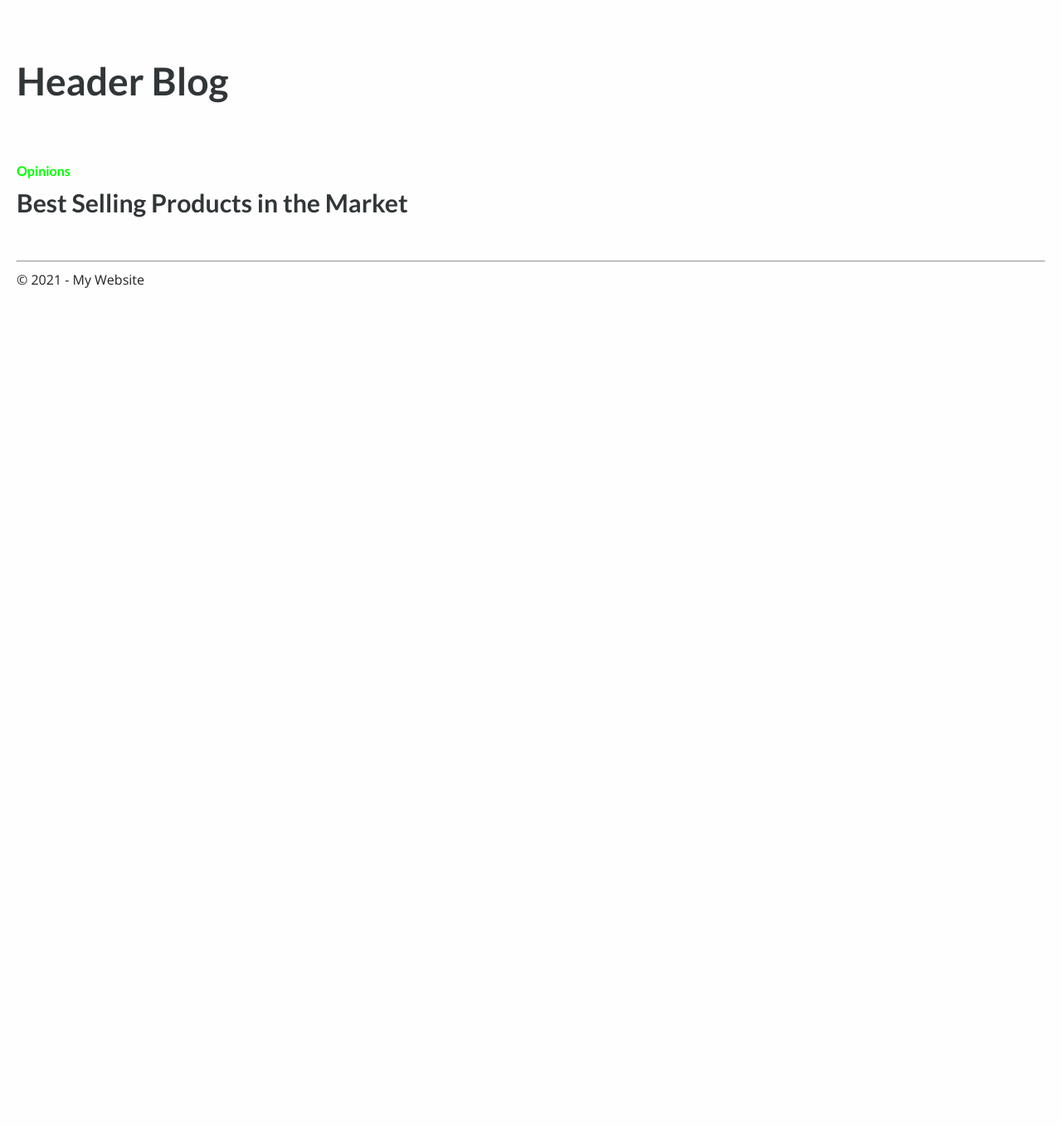
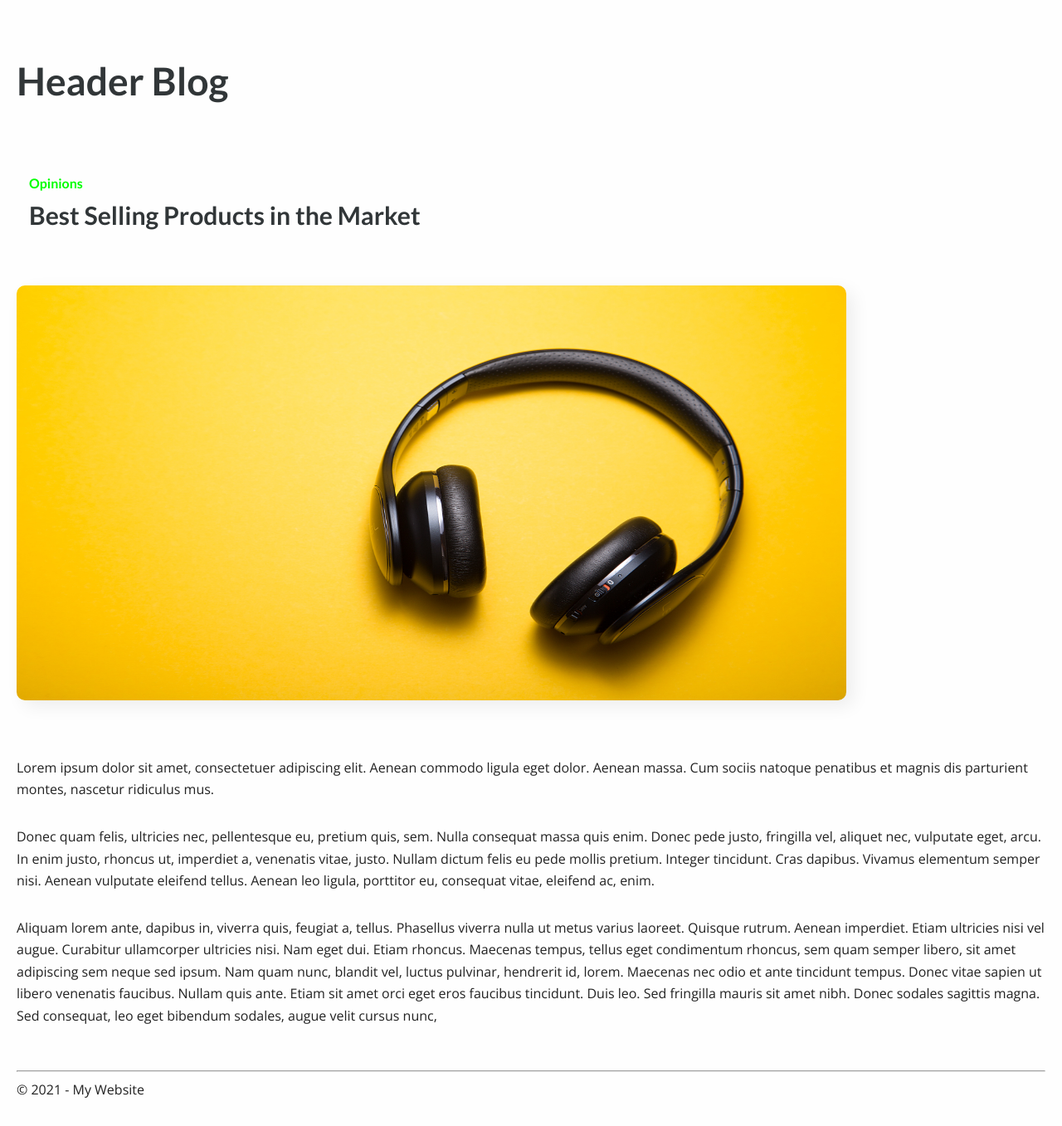
Before and after one commit to ankushydv26/Header.Blog, a Next.js app: page /1 in a window 1280 px wide. Shown: the whole page at 83% size. Before the commit the page ends 800 px from the top, so only its background shows below. Built offline with nearby package versions, Linux system fonts and the light colour scheme.

Commit message:
some chnage  & details page layout

```diff
--- a/src/app/[slug]/page.js
+++ b/src/app/[slug]/page.js
@@ -1,16 +1,61 @@
-import getCategoryColor from "../helper/getCategory-color"
+import getCategoryColor from "../helper/getCategory-color";
+import Image from "next/image";
+import styles from "./styles.module.sass";
 
 const BlogDetails = () => {
   return (
     <>
       <div className="container pb-80">
-      <div className={` mb-10  c-${getCategoryColor("Opinions")} h6`}>
-              Opinions
+        <div className="col col-9">
+          <div className={` mb-10  c-${getCategoryColor("Opinions")} h6`}>
+            Opinions
+          </div>
+          <div
+            className={` mb-50 h3`}
+          >{`Best Selling Products in the Market`}</div>
         </div>
-        <div className={` mb-50 h3`}>{`Best Selling Products in the Market`}</div>
+        <Image
+          src="/headphone.jpg"
+          className={`${styles.featureImage} mb-50`}
+          alt="headphone"
+          width={1000}
+          height={500}
+        />
+        <div className="row">
+          <div className="col col-7">
+            <p>
+              Lorem ipsum dolor sit amet, consectetuer adipiscing elit. Aenean
+              commodo ligula eget dolor. Aenean massa. Cum sociis natoque
+              penatibus et magnis dis parturient montes, nascetur ridiculus mus.
+            </p>
+            <p>
+              Donec quam felis, ultricies nec, pellentesque eu, pretium quis,
+              sem. Nulla consequat massa quis enim. Donec pede justo, fringilla
+              vel, aliquet nec, vulputate eget, arcu. In enim justo, rhoncus ut,
+              imperdiet a, venenatis vitae, justo. Nullam dictum felis eu pede
+              mollis pretium. Integer tincidunt. Cras dapibus. Vivamus elementum
+              semper nisi. Aenean vulputate eleifend tellus. Aenean leo ligula,
+              porttitor eu, consequat vitae, eleifend ac, enim.
+            </p>
+            <p>
+              Aliquam lorem ante, dapibus in, viverra quis, feugiat a, tellus.
+              Phasellus viverra nulla ut metus varius laoreet. Quisque rutrum.
+              Aenean imperdiet. Etiam ultricies nisi vel augue. Curabitur
+              ullamcorper ultricies nisi. Nam eget dui. Etiam rhoncus. Maecenas
+              tempus, tellus eget condimentum rhoncus, sem quam semper libero,
+              sit amet adipiscing sem neque sed ipsum. Nam quam nunc, blandit
+              vel, luctus pulvinar, hendrerit id, lorem. Maecenas nec odio et
+              ante tincidunt tempus. Donec vitae sapien ut libero venenatis
+              faucibus. Nullam quis ante. Etiam sit amet orci eget eros faucibus
+              tincidunt. Duis leo. Sed fringilla mauris sit amet nibh. Donec
+              sodales sagittis magna. Sed consequat, leo eget bibendum sodales,
+              augue velit cursus nunc,
+            </p>
+          </div>
+        </div>
       </div>
     </>
-  )
-}
+  );
+};
 
-export default BlogDetails
+export default BlogDetails;
--- /dev/null
+++ b/src/app/[slug]/styles.module.sass
@@ -0,0 +1,3 @@
+.featureImage
+    border-radius: 10px
+    box-shadow: 8px 7px 21px rgba(0, 0, 0, 0.07)
--- a/src/app/component/Card.js
+++ b/src/app/component/Card.js
@@ -5,7 +5,6 @@ import ConditionalRender from "./conditonal-render";
 import getCategoryColor from "../helper/getCategory-color";
 
 const Card = ( props ) => {
-  console.log(props)
   return (
     <div className={style.card_wrap}>
       <div className={style.card}>
```
Also changed, not shown: public/headphone.jpg (added).
